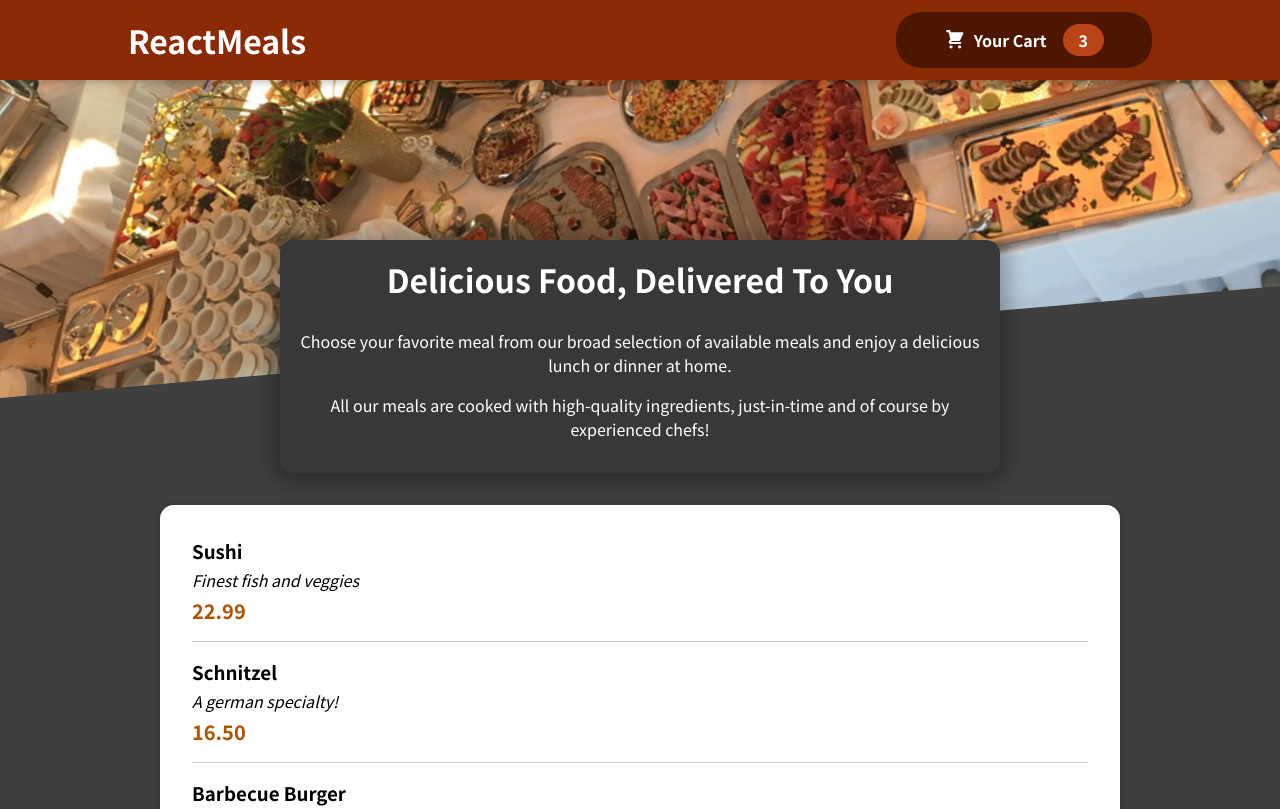
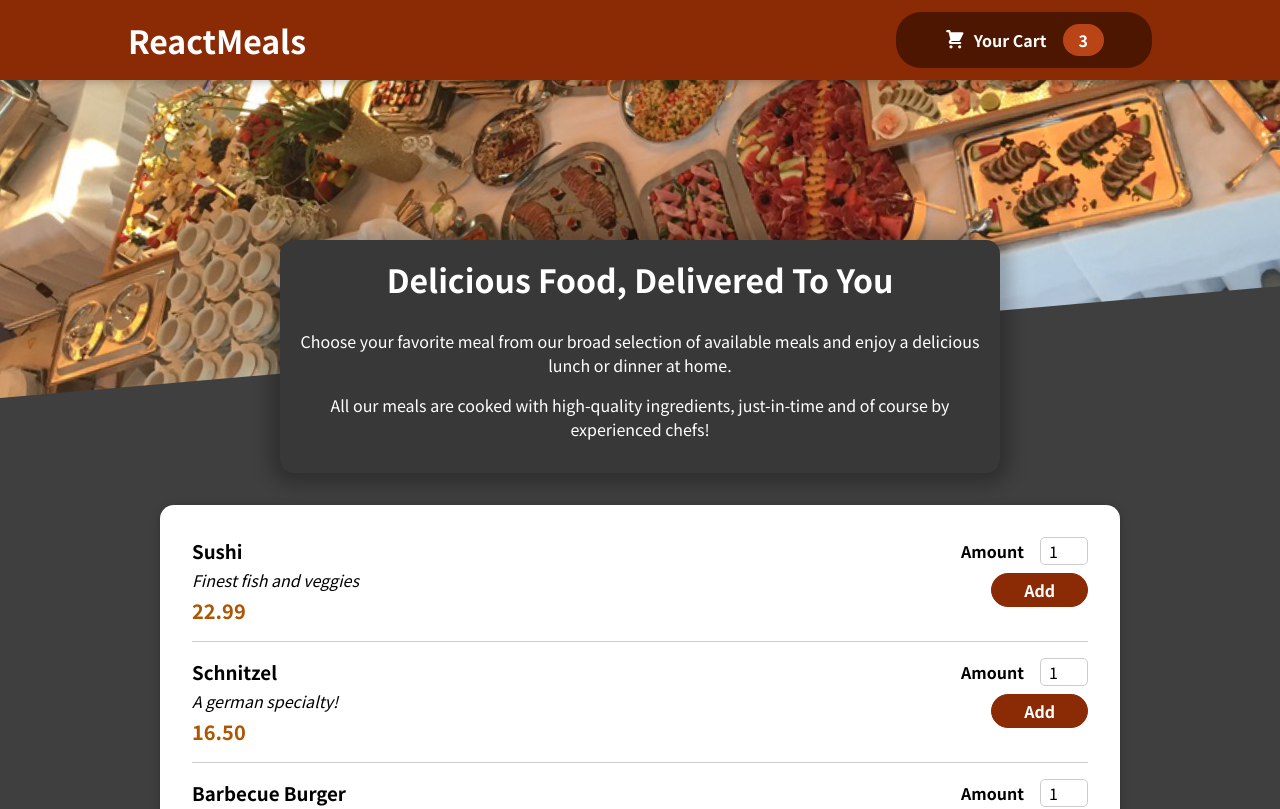
Before and after one commit to Hryhoriev94/React, a React (Create React App) app: page / in a window 1280 px wide. Shown: the top 809 px of the page. Built offline with nearby package versions, Linux system fonts and the light colour scheme.

Commit message:
Added Form

```diff
--- a/src/components/Meals/AvailableMeals.js
+++ b/src/components/Meals/AvailableMeals.js
@@ -30,7 +30,7 @@
 
 const AvailableMeals = () => {
 
-    const mealsList = DUMMY_MEALS.map(meal => <MealItem key={meal.id} name={meal.name} description={meal.description} price={meal.price}/>);
+    const mealsList = DUMMY_MEALS.map(meal => <MealItem id={meal.id} key={meal.id} name={meal.name} description={meal.description} price={meal.price}/>);
 
     return (
         <section className={classes.meals}>
--- a/src/components/Meals/MealItem/MealItem.js
+++ b/src/components/Meals/MealItem/MealItem.js
@@ -1,7 +1,8 @@
 import classes from './MealItem.module.css'
+import MealItemForm from "./MealItemForm";
 
 const MealItem = props => {
-    const price = `${props.price.toFixed(2)}`
+    const price = `${props.price.toFixed(2)}`;
 
     return (
         <li className={classes.meal}>
@@ -11,7 +12,7 @@
                 <div className={classes.price}>{price}</div>
             </div>
             <div>
-
+                <MealItemForm id={props.id}/>
             </div>
         </li>
     )
--- a/src/components/Meals/MealItem/MealItemForm.js
+++ b/src/components/Meals/MealItem/MealItemForm.js
@@ -1,5 +1,20 @@
+import classes from './MealItemForm.module.css'
+import Input from "../../UI/Input";
+
 const MealItemForm = props => {
 
+    return (
+        <form className={classes.form}>
+            <Input label={'Amount'} input={{
+                id: 'amount_' + props.id,
+                type: 'number',
+                min: '1',
+                max: '5',
+                defaultValue: '1',
+            }}/>
+            <button>Add</button>
+        </form>
+    );
 }
 
 export default MealItemForm;
--- /dev/null
+++ b/src/components/Meals/MealItem/MealItemForm.module.css
@@ -0,0 +1,20 @@
+.form {
+    text-align: right;
+}
+
+.form button {
+    font: inherit;
+    cursor: pointer;
+    background-color: #8a2b06;
+    border: 1px solid #8a2b06;
+    color: white;
+    padding: 0.25rem 2rem;
+    border-radius: 20px;
+    font-weight: bold;
+}
+
+.form button:hover,
+.form button:active {
+    background-color: #641e03;
+    border-color: #641e03;
+}
--- /dev/null
+++ b/src/components/UI/Input.js
@@ -0,0 +1,15 @@
+import classes from './Input.module.css'
+
+const Input = props => {
+    const type = props.type || 'text';
+        return (
+            <div className={classes.input}>
+                <label htmlFor={props.input.id}>{props.label}</label>
+                <input type={type} id={props.input.id} {...props.input} />
+            </div>
+
+        );
+
+}
+
+export default Input;
--- /dev/null
+++ b/src/components/UI/Input.module.css
@@ -0,0 +1,18 @@
+.input {
+    display: flex;
+    align-items: center;
+    margin-bottom: 0.5rem;
+}
+
+.input label {
+    font-weight: bold;
+    margin-right: 1rem;
+}
+
+.input input {
+    width: 3rem;
+    border-radius: 5px;
+    border: 1px solid #ccc;
+    font: inherit;
+    padding-left: 0.5rem;
+}
```
